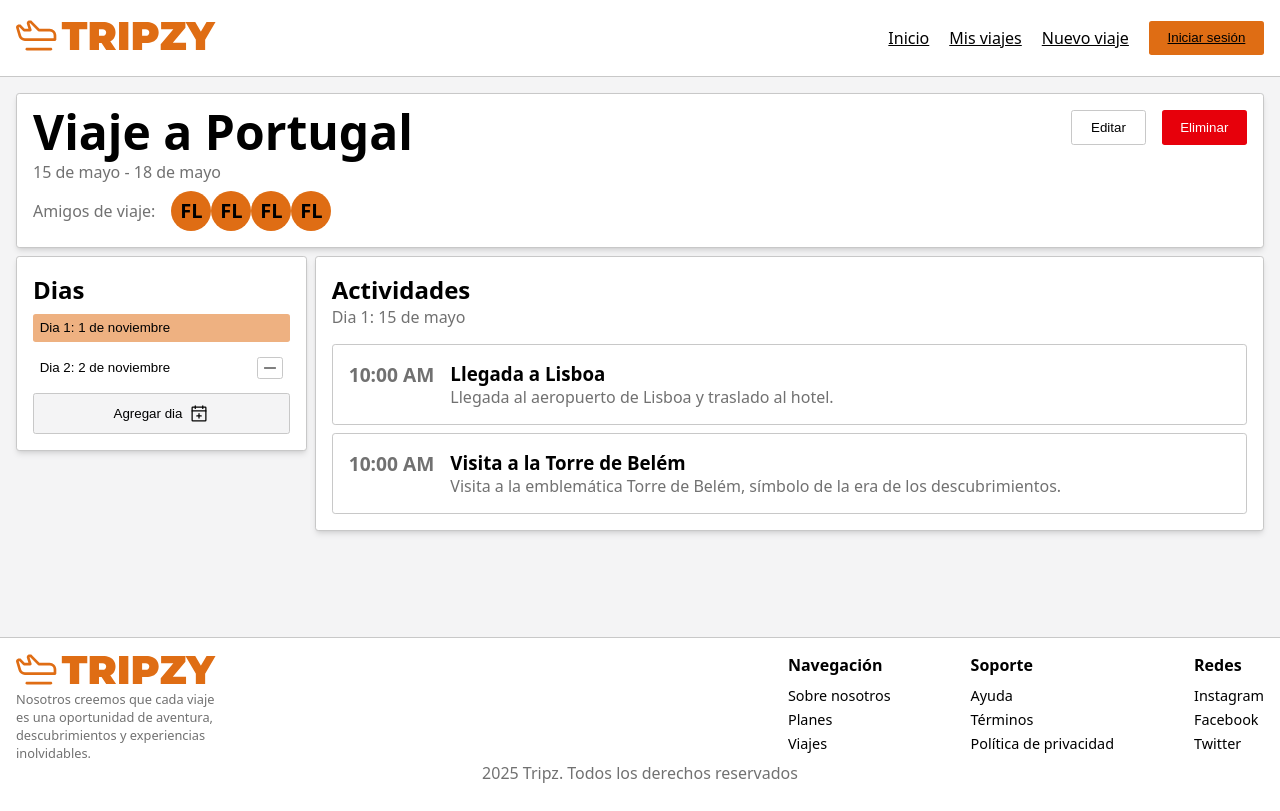
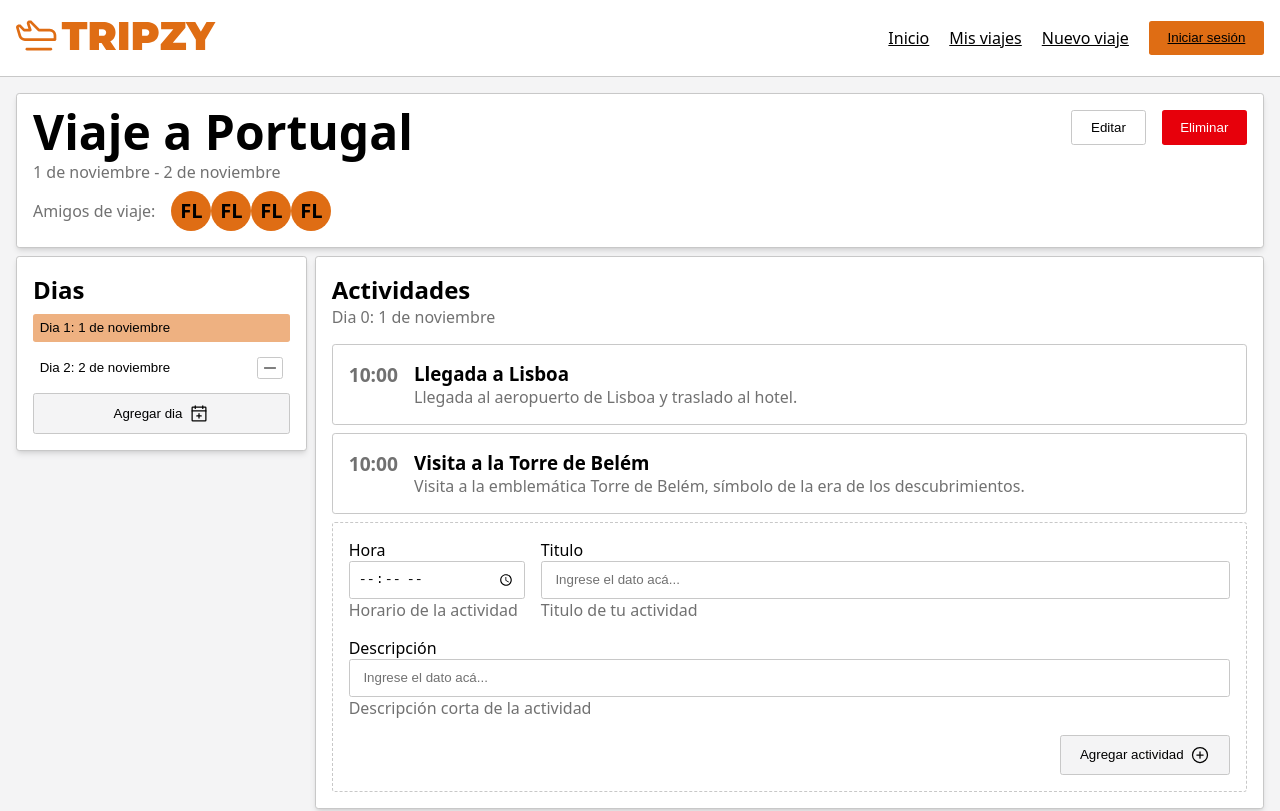
Before and after one commit to FedericoLuna01/tripzy, a React (Vite) app: page /trip/1 in a window 1280 px wide. Shown: the top 811 px of the page. Built offline with nearby package versions, Linux system fonts and the light colour scheme.

Commit message:
Refactor TripDays component to use activeDay and setDays props; update NewTrip and Trip components to align with new data structure; modify DATA export for consistency in date formatting.

```diff
--- a/src/components/trip-days/trip-days.jsx
+++ b/src/components/trip-days/trip-days.jsx
@@ -1,25 +1,20 @@
 import { CalendarPlus, Minus } from "phosphor-react";
-import { useState } from "react";
 
-const TripDays = ({ startDay, initialDays }) => {
-  const [days, setDays] = useState(
-    // TODO: Hacer esto en un useEffect
-    startDay ? initialDays || [{ date: new Date(startDay) }] : []
-  );
-  const [activeDay, setActiveDay] = useState(startDay);
-
-  if (!startDay) return null;
+const TripDays = ({ activeDay, setActiveDay, days, setDays }) => {
+  if (!activeDay) return null;
 
   const handleActiveDay = (day) => {
     setActiveDay(day);
   };
 
   const handleDeleteDay = (deleteDay) => {
-    // TODO: Seleccionar el ultimo dia si eliminamos el dia activo
-    const updateDays = days.filter((day) =>
-      day.date == deleteDay ? null : day.date
-    );
+    const updateDays = days.filter((day) => day.date !== deleteDay);
     setDays(updateDays);
+
+    if (new Date(activeDay).getTime() === new Date(deleteDay).getTime()) {
+      const lastDay = updateDays[updateDays.length - 1].date;
+      setActiveDay(lastDay);
+    }
   };
 
   const handleAddDay = () => {
--- a/src/data/data.js
+++ b/src/data/data.js
@@ -11,23 +11,23 @@ export const DATA = [
     friends: [],
     days: [
       {
-        date: new Date(2025, 10, 1), // Usamos directamente la fecha
+        date: new Date(2025, 10, 1),
         activities: [
           {
             title: "Llegada a Lisboa",
             description: "Llegada al aeropuerto de Lisboa y traslado al hotel.",
-            time: "10:00 AM",
+            time: "10:00",
           },
           {
             title: "Visita a la Torre de Belém",
             description:
               "Visita a la emblemática Torre de Belém, símbolo de la era de los descubrimientos.",
-            time: "10:00 AM",
+            time: "10:00",
           },
         ],
       },
       {
-        date: new Date(2025, 10, 2), // Calculamos la fecha directamente
+        date: new Date(2025, 10, 2),
       },
     ],
   },
@@ -43,23 +43,23 @@ export const DATA = [
     friends: [],
     days: [
       {
-        date: new Date(2025, 6, 15), // Usamos directamente la fecha
+        date: new Date(2025, 6, 15),
         activities: [
           {
             title: "Llegada al aeropuerto",
             description: "Llegada al aeropuerto y traslado al hotel.",
-            time: "10:00 AM",
+            time: "10:00",
           },
           {
             title: "Vemos el Nahuel Huapi",
             description:
               "Visita al emblemático lago Nahuel Huapi, símbolo de la era de los descubrimientos.",
-            time: "11:00 AM",
+            time: "11:00",
           },
         ],
       },
       {
-        date: new Date(2025, 6, 16), // Calculamos la fecha directamente
+        date: new Date(2025, 6, 16),
       },
     ],
   },
--- a/src/routes/new-trip/new-trip.jsx
+++ b/src/routes/new-trip/new-trip.jsx
@@ -1,15 +1,11 @@
+import { useState } from "react";
+import { AirplaneTakeoff, ArrowLeft, X } from "phosphor-react";
+import "./new-trip.css";
 import Avatar from "../../components/avatar/avatar";
 import Input from "../../components/ui/input/input";
-import "./new-trip.css";
-import NewActivityForm from "../../components/new-activity-form/new-activity-form";
-import { useState } from "react";
-import TripDays from "../../components/trip-days/trip-days";
-import { AirplaneTakeoff, ArrowLeft, X } from "phosphor-react";
 
 const NewTrip = () => {
-  const [activities, setActivities] = useState([]);
   const [startDate, setStartDate] = useState("");
-  const IS_ADMIN = true; // Simula el admin
 
   const handleStartDateChange = (e) => {
     const date = e.target.value;
@@ -89,27 +85,6 @@ const NewTrip = () => {
             </div>
           </div>
         </form>
-        <div className="info-container">
-          <TripDays startDay={startDate} />
-          <div className="card activities-container">
-            <h2>Actividades</h2>
-            <p className="day">Dia 1: 15 de mayo</p>
-            <div className="activity-container">
-              {activities
-                .sort((a, b) => a.time.localeCompare(b.time))
-                .map((activity, index) => (
-                  <div key={index} className="activity-card card no-shadow">
-                    <span>{activity.time}</span>
-                    <div>
-                      <h3>{activity.title}</h3>
-                      <p>{activity.description}</p>
-                    </div>
-                  </div>
-                ))}
-              {IS_ADMIN && <NewActivityForm setActivities={setActivities} />}
-            </div>
-          </div>
-        </div>
       </div>
     </section>
   );
--- a/src/routes/trip/trip.jsx
+++ b/src/routes/trip/trip.jsx
@@ -1,19 +1,23 @@
 import React, { useState } from "react";
 import { useParams } from "react-router";
+import toast from "react-hot-toast";
 import "./trip.css";
 import "../new-trip/new-trip.css";
 import Avatar from "../../components/avatar/avatar";
-import Input from "../../components/ui/input/input";
-import toast from "react-hot-toast";
 import Modal from "../../components/modal/modal";
 import { DATA } from "../../data/data";
 import TripDays from "../../components/trip-days/trip-days";
+import NewActivityForm from "../../components/new-activity-form/new-activity-form";
+
+const IS_ADMIN = true; // Para simular admin
 
 const Trip = () => {
+  const params = useParams();
+  const TRIP = DATA.find((trip) => trip.id === parseInt(params.id));
   const [isOpen, setIsOpen] = useState(false);
-  const params = useParams();
-
-  const TRIP = DATA.find((trip) => trip.id === parseInt(params.id));
+  const [activities, setActivities] = useState(TRIP.days[0].activities);
+  const [activeDay, setActiveDay] = useState(TRIP.startDate);
+  const [days, setDays] = useState(TRIP.days);
 
   const handleClose = () => {
     setIsOpen(false);
@@ -24,7 +28,7 @@ const Trip = () => {
   };
 
   const handleDelete = () => {
-    toast.success("Actividad eliminada");
+    toast.success("Viaje eliminado");
     setIsOpen(false);
   };
 
@@ -42,7 +46,21 @@ const Trip = () => {
           <div className="card trip-info">
             <div className="trip-header">
               <h1 className="title">{TRIP.title}</h1>
-              <p>15 de mayo - 18 de mayo</p>
+              <p>
+                {new Date(TRIP.startDate).toLocaleDateString("es-ES", {
+                  day: "numeric",
+                  month: "long",
+                })}{" "}
+                -{" "}
+                {new Date(
+                  new Date(TRIP.startDate).setDate(
+                    new Date(TRIP.startDate).getDate() + TRIP.days.length - 1
+                  )
+                ).toLocaleDateString("es-ES", {
+                  day: "numeric",
+                  month: "long",
+                })}
+              </p>
               <div className="friends-container">
                 <p>Amigos de viaje:</p>
                 <div className="avatars-container">
@@ -64,12 +82,25 @@ const Trip = () => {
             </div>
           </div>
           <div className="info-container">
-            <TripDays startDay={TRIP.startDate} initialDays={TRIP.days} />
+            <TripDays
+              activeDay={activeDay}
+              setActiveDay={setActiveDay}
+              initialDays={TRIP.days}
+              days={days}
+              setDays={setDays}
+            />
             <div className="card activities-container">
               <h2>Actividades</h2>
-              <p className="day">Dia 1: 15 de mayo</p>
+              <p className="day">
+                Dia {TRIP.days.findIndex((day) => day.date === activeDay) + 1}
+                {": "}
+                {new Date(activeDay).toLocaleDateString("es-ES", {
+                  day: "numeric",
+                  month: "long",
+                })}
+              </p>
               <div className="activity-container">
-                {TRIP.days[0].activities
+                {activities
                   .sort((a, b) => a.time.localeCompare(b.time))
                   .map((activity, index) => (
                     <div key={index} className="activity-card card no-shadow">
@@ -80,7 +111,7 @@ const Trip = () => {
                       </div>
                     </div>
                   ))}
-                {/* {IS_ADMIN && <NewActivityForm setActivities={setActivities} />} */}
+                {IS_ADMIN && <NewActivityForm setActivities={setActivities} />}
               </div>
             </div>
           </div>
```
